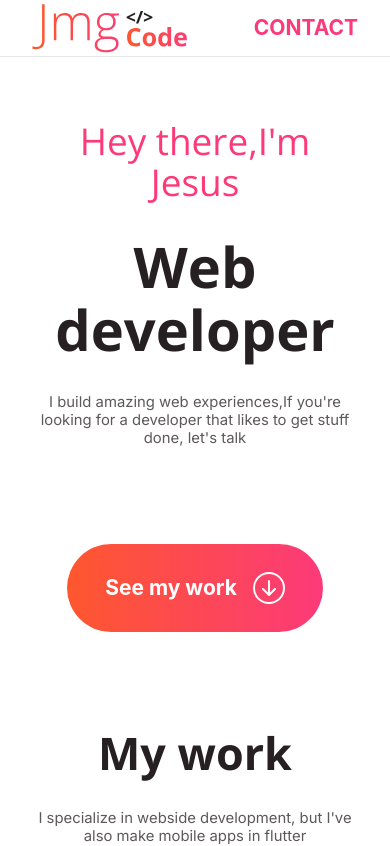
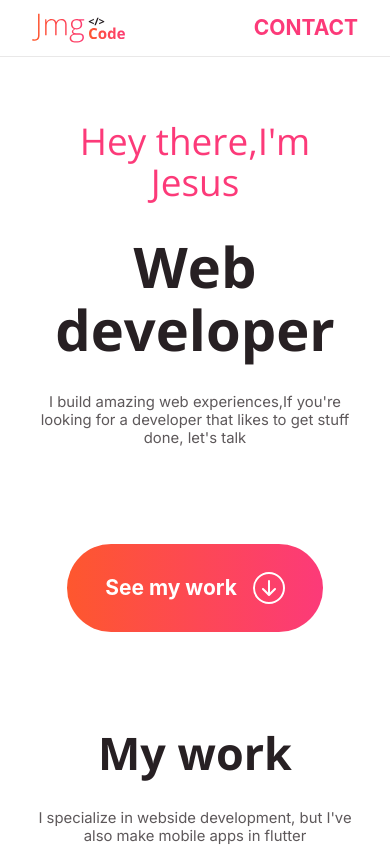
Before and after one commit to JMGCode/portfolio, a Next.js app: page / in a window 390 px wide. Shown: the top 846 px of the page. Built offline with nearby package versions, Linux system fonts and the light colour scheme.

Commit message:
style: Change  navbar breakpoints

```diff
--- a/components/Icons/Logo/Logo.module.scss
+++ b/components/Icons/Logo/Logo.module.scss
@@ -1,6 +1,6 @@
 .logo {
   width: 160px;
-  min-width: 160px;
+  // min-width: 160px;
 }
 
 @media screen and (max-width: 800px) {
--- a/components/Navbar/Navbar.module.scss
+++ b/components/Navbar/Navbar.module.scss
@@ -49,7 +49,7 @@
   }
 }
 
-@media screen and (max-width: 900px) {
+@media screen and (max-width: 800px) {
   .menu {
     display: block;
   }
--- a/layout/index.scss
+++ b/layout/index.scss
@@ -4,7 +4,7 @@
   gap: 160px;
 }
 
-@media screen and (max-width: 900px) {
+@media screen and (max-width: 800px) {
   .layout-container {
     gap: 96px;
   }
```
